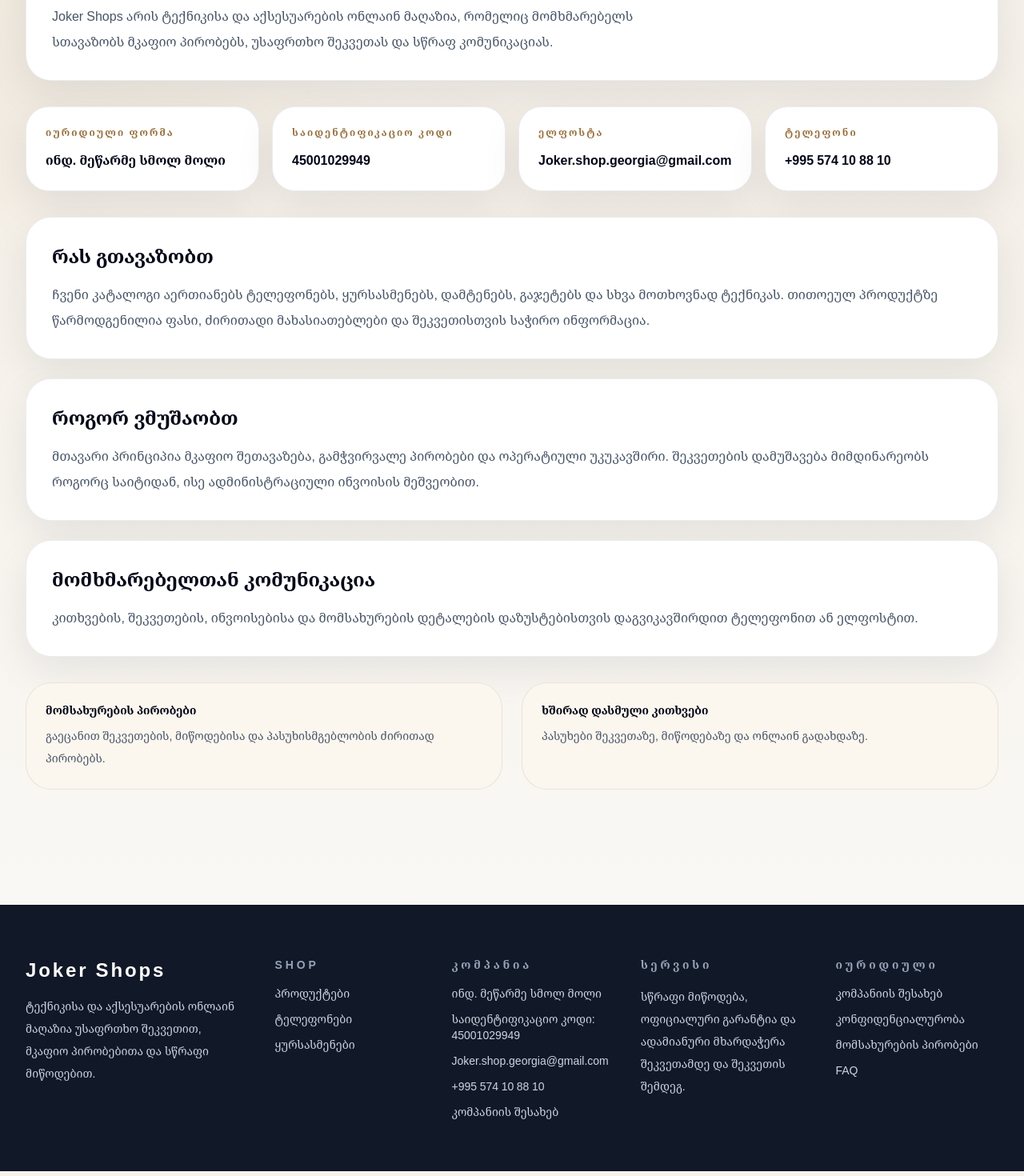
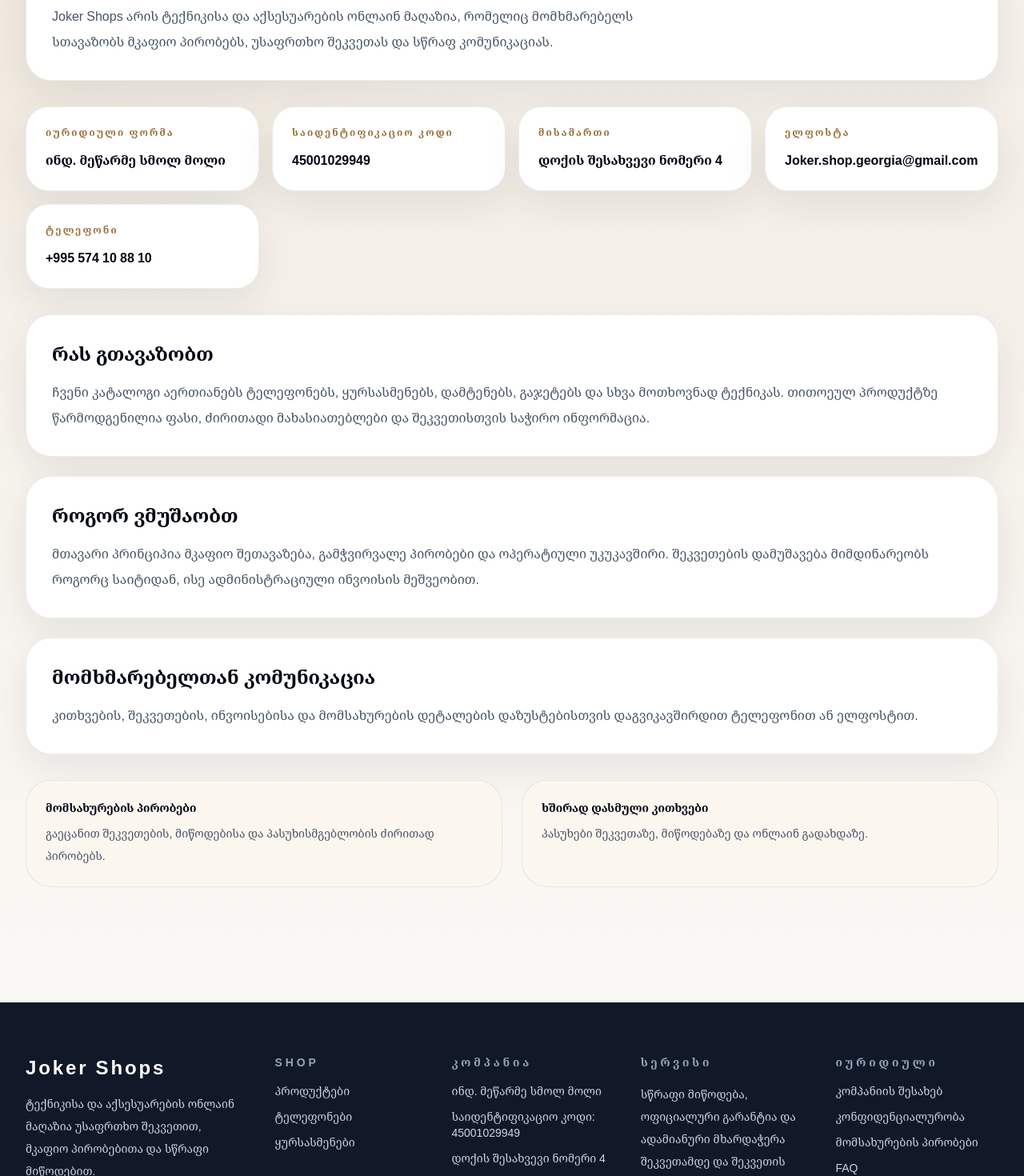
Before and after one commit to MoNeN-92/Ecommerce, a Next.js app: page /ka/about-us in a window 1280 px wide. Shown: the part 240-1710 px from the top of the page at 80% size. Built offline with nearby package versions, Linux system fonts and the light colour scheme; no server answers.

Commit message:
Add public business address

```diff
--- a/app/[locale]/about-us/page.tsx
+++ b/app/[locale]/about-us/page.tsx
@@ -6,6 +6,8 @@
 import {
   COMPANY_IDENTIFIER,
   COMPANY_NAME,
+  SITE_ADDRESS_EN,
+  SITE_ADDRESS_KA,
   SITE_EMAIL,
   SITE_NAME,
   SITE_PHONE_DISPLAY,
@@ -45,6 +47,7 @@
           cards: [
             { label: "იურიდიული ფორმა", value: COMPANY_NAME },
             { label: "საიდენტიფიკაციო კოდი", value: COMPANY_IDENTIFIER },
+            { label: "მისამართი", value: SITE_ADDRESS_KA },
             { label: "ელფოსტა", value: SITE_EMAIL },
             { label: "ტელეფონი", value: SITE_PHONE_DISPLAY }
           ],
@@ -75,6 +78,7 @@
           cards: [
             { label: "Legal entity", value: COMPANY_NAME },
             { label: "Identification code", value: COMPANY_IDENTIFIER },
+            { label: "Address", value: SITE_ADDRESS_EN },
             { label: "Email", value: SITE_EMAIL },
             { label: "Phone", value: SITE_PHONE_DISPLAY }
           ],
@@ -168,7 +172,12 @@
               name: COMPANY_NAME,
               taxID: COMPANY_IDENTIFIER,
               email: SITE_EMAIL,
-              telephone: SITE_PHONE_DISPLAY
+              telephone: SITE_PHONE_DISPLAY,
+              address: {
+                "@type": "PostalAddress",
+                streetAddress: normalized === "ka" ? SITE_ADDRESS_KA : SITE_ADDRESS_EN,
+                addressCountry: "GE"
+              }
             }
           },
           {
--- a/app/layout.tsx
+++ b/app/layout.tsx
@@ -8,6 +8,7 @@
   COMPANY_NAME,
   DEFAULT_LOCALE,
   SITE_DESCRIPTION_EN,
+  SITE_ADDRESS_EN,
   SITE_EMAIL,
   SITE_NAME,
   SITE_PHONE,
@@ -57,6 +58,11 @@
                 telephone: SITE_PHONE,
                 areaServed: "GE",
                 knowsLanguage: SUPPORTED_LOCALES,
+                address: {
+                  "@type": "PostalAddress",
+                  streetAddress: SITE_ADDRESS_EN,
+                  addressCountry: "GE"
+                },
                 acceptedPaymentMethod: [
                   "https://schema.org/CreditCard",
                   "https://schema.org/ByBankTransferInAdvance"
--- a/components/layout/footer.tsx
+++ b/components/layout/footer.tsx
@@ -1,5 +1,13 @@
 import Link from "next/link";
-import { COMPANY_IDENTIFIER, COMPANY_NAME, SITE_EMAIL, SITE_NAME, SITE_PHONE_DISPLAY } from "@/lib/site";
+import {
+  COMPANY_IDENTIFIER,
+  COMPANY_NAME,
+  SITE_ADDRESS_EN,
+  SITE_ADDRESS_KA,
+  SITE_EMAIL,
+  SITE_NAME,
+  SITE_PHONE_DISPLAY
+} from "@/lib/site";
 
 export function Footer({ locale }: { locale: "ka" | "en" }) {
   return (
@@ -34,6 +42,7 @@
           <div className="mt-4 space-y-3 text-sm text-slate-300">
             <p>{COMPANY_NAME}</p>
             <p>{locale === "ka" ? `საიდენტიფიკაციო კოდი: ${COMPANY_IDENTIFIER}` : `Identification code: ${COMPANY_IDENTIFIER}`}</p>
+            <p>{locale === "ka" ? SITE_ADDRESS_KA : SITE_ADDRESS_EN}</p>
             <p>{SITE_EMAIL}</p>
             <p>{SITE_PHONE_DISPLAY}</p>
             <Link href={`/${locale}/about-us`} className="block transition hover:text-white">
--- a/lib/site.ts
+++ b/lib/site.ts
@@ -9,6 +9,8 @@
 export const SITE_EMAIL = "Joker.shop.georgia@gmail.com";
 export const SITE_PHONE = "+995574108810";
 export const SITE_PHONE_DISPLAY = "+995 574 10 88 10";
+export const SITE_ADDRESS_KA = "დოქის შესახვევი ნომერი 4";
+export const SITE_ADDRESS_EN = "4 Dokis Lane";
 export const SUPPORTED_LOCALES = ["ka", "en"] as const;
 export const DEFAULT_LOCALE = "ka";
 export const CURRENCY = "GEL";
```
